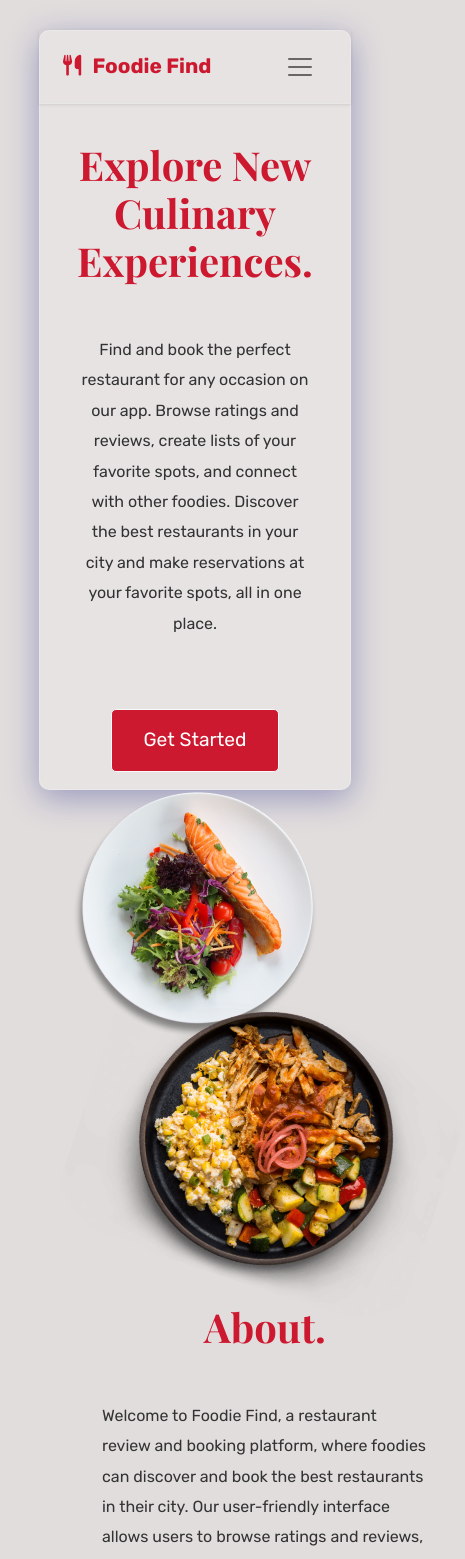
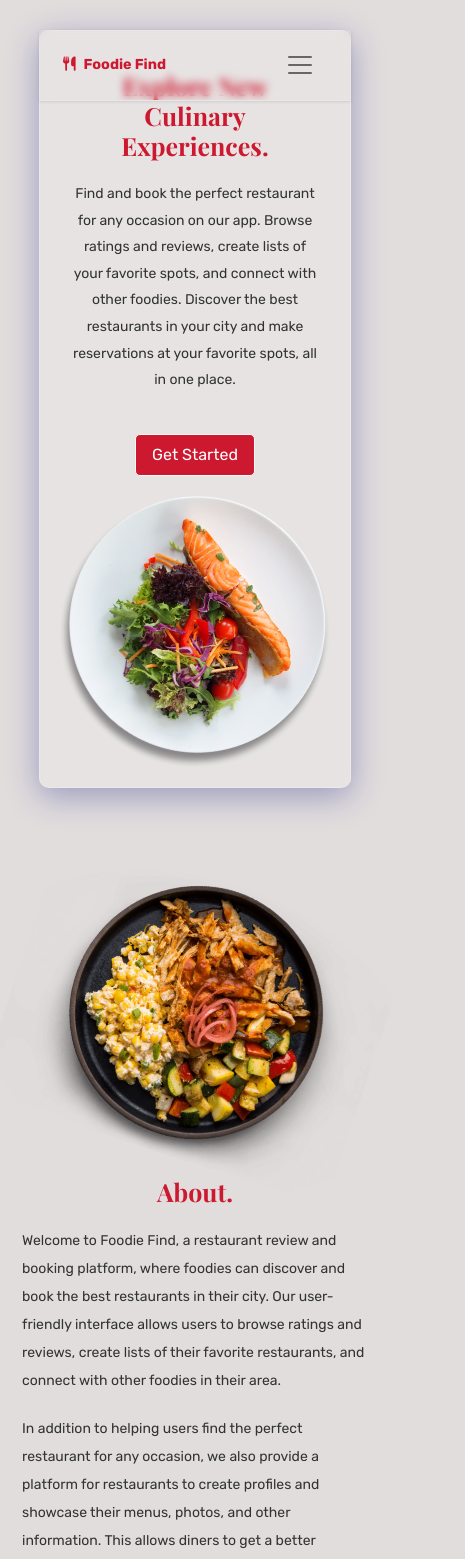
Before and after one commit to Annastacia-dev/foodiefind, a React (Create React App) app in the folder client/: page / in a window 390 px wide. Shown: the top 1559 px of the page, 465 px wide, since content can reach past the window. Built offline with nearby package versions, Linux system fonts and the light colour scheme; a web font is replaced by a local one.

Commit message:
add media breakpoints

```diff
--- a/client/src/components/landingpage/NavBar.js
+++ b/client/src/components/landingpage/NavBar.js
@@ -14,7 +14,7 @@ const NavBar = () => {
 
 
   return (
-    <nav id="mainNav" className="navbar navbar-expand-lg navbar-light fixed-top py-3">
+    <nav id="mainNav" className=" navbar navbar-expand-lg navbar-light fixed-top py-3">
     <div className="container px-4 px-lg-5">
         <a href="#home" className="navbar-brand">
         <i className="fa-solid fa-utensils"></i>
--- a/client/src/css/landingpage/About.css
+++ b/client/src/css/landingpage/About.css
@@ -21,3 +21,19 @@
     text-align: left;
     margin: 50px 20px;
 }
+
+/* media */
+@media screen and (max-width: 768px){
+    .about{
+        margin-top: 70px;
+        margin-left: 0;
+    }
+    .image-container{
+        margin-top: 20px;
+    }
+    .about-text{
+        margin: 20px 10px;
+        font-size: 14px;
+        line-height: 2;
+    }
+}
--- a/client/src/css/landingpage/Features.css
+++ b/client/src/css/landingpage/Features.css
@@ -1,12 +1,14 @@
 .features{
     padding: 50px 0;
-    margin-top: 50px;
 }
 
 .feature{
     padding: 20px 0;
     margin-top: 30px;
     margin-bottom: 40px;
+    display: flex;
+    flex-direction: column;
+    align-items: center;
 }
 
 .feature i{
@@ -24,5 +26,27 @@
 
 .feature p{
     margin-top: 20px;
+    text-align: center;
     font-size: 14px;
+    line-height: 1.9;
+    width: 70%;
 }
+
+/* Media */
+@media screen and (max-width: 768px){
+    .features{
+        margin-top: 50px;
+    }
+    .feature{
+        padding: 10px;
+    }
+    .feature i{
+        font-size: 30px;
+    }
+    .feature h3{
+        font-size: 18px;
+    }
+    .feature p{
+        width: 100%;
+    }
+}
--- a/client/src/css/landingpage/Header.css
+++ b/client/src/css/landingpage/Header.css
@@ -67,3 +67,28 @@
     transform: rotate(360deg);
   }
 }
+
+/* media */
+@media screen and (max-width: 768px){
+  .header{
+    height: 100%;
+  }
+  .header .row{
+    margin-top: 0;
+  }
+  .header-title{
+    font-size: 25px;
+  }
+  .header-text{
+    font-size: 14px;
+    margin: 20px 10px;
+  }
+  .header-image img{
+    width: 100%;
+    height: 100%;
+  }
+  .header .btn{
+    font-size: 1rem;
+    padding: 0.5rem 1rem;
+  }
+}
--- a/client/src/css/landingpage/NavBar.css
+++ b/client/src/css/landingpage/NavBar.css
@@ -1,4 +1,6 @@
 #mainNav.navbar{
+    background: rgba(255, 255, 255, 0.001);
+    backdrop-filter: blur(4px);
     border-bottom: 1px solid #e7e7e7;
     box-shadow: 0 1px 3px rgba(0,0,0,.1);
     width: 80%;
@@ -10,6 +12,7 @@
     background-color: var(--background-color);
     box-shadow: 0 1px 3px rgba(0,0,0,.1);
     border-bottom: none;
+    width: 100%;
     transition: all 0.3s ease-in-out;
     margin-top: 0;
 }
@@ -65,3 +68,14 @@
 .navbar-toggler{
     border: none;
 }
+
+/* media */
+@media screen and (max-width: 768px){
+    .navbar-brand{
+        font-size: 0.9rem;
+    }
+    .navbar-brand i{
+        margin-right: 0.5rem;
+    }
+
+}
```
